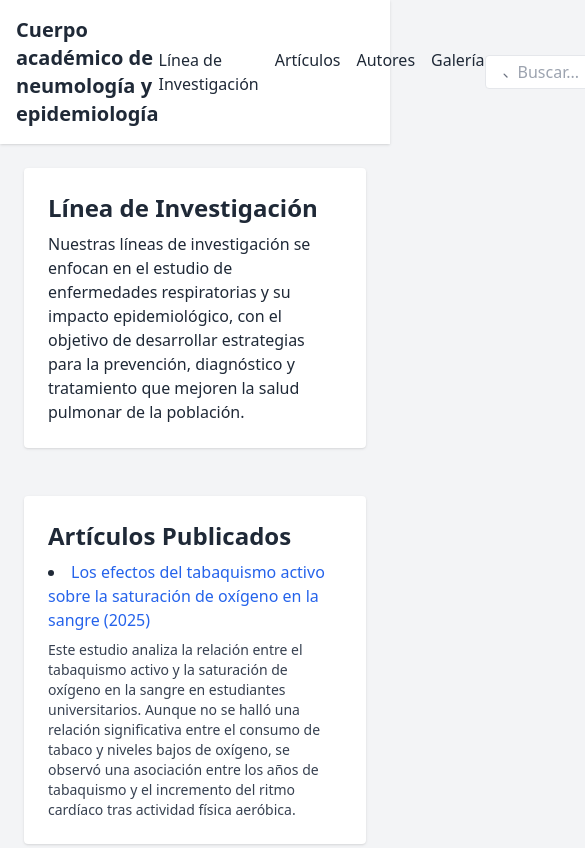
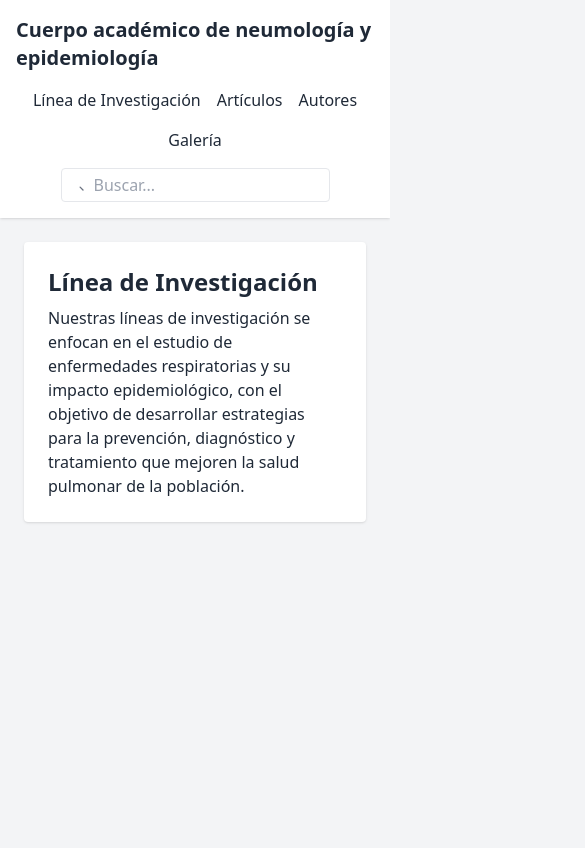
Before and after one commit to EmiF88/Comunicaci-nCiencia, a plain HTML site: page index.html in a window 390 px wide. Shown: the top 848 px of the page, 585 px wide, since content can reach past the window. Drawn offline with nearby package versions, Linux system fonts and the light colour scheme.

Commit message:
Update index.html

```diff
--- a/index.html
+++ b/index.html
@@ -8,22 +8,33 @@
   <script>
     function buscarContenido() {
       const input = document.getElementById('busqueda').value.toLowerCase();
-      const secciones = document.querySelectorAll('section');
+      const secciones = document.querySelectorAll('main section');
       secciones.forEach(sec => {
         sec.style.display = sec.textContent.toLowerCase().includes(input) ? 'block' : 'none';
       });
     }
+
+    function mostrarSeccion(id) {
+      const secciones = document.querySelectorAll('main section');
+      secciones.forEach(sec => {
+        sec.style.display = sec.id === id ? 'block' : 'none';
+      });
+    }
+
+    window.onload = () => {
+      mostrarSeccion('linea'); // Muestra solo la primera sección al cargar
+    };
   </script>
 </head>
 <body class="bg-gray-100 text-gray-800">
   <!-- Navbar -->
-  <nav class="bg-white shadow p-4 flex justify-between items-center">
+  <nav class="bg-white shadow p-4 flex flex-col md:flex-row justify-between items-center gap-4">
     <h1 class="text-xl font-bold">Cuerpo académico de neumología y epidemiología</h1>
-    <ul class="flex gap-4">
-      <li><a href="#linea" class="hover:text-blue-500">Línea de Investigación</a></li>
-      <li><a href="#articulos" class="hover:text-blue-500">Artículos</a></li>
-      <li><a href="#autores" class="hover:text-blue-500">Autores</a></li>
-      <li><a href="#galeria" class="hover:text-blue-500">Galería</a></li>
+    <ul class="flex gap-4 flex-wrap justify-center">
+      <li><button onclick="mostrarSeccion('linea')" class="hover:text-blue-500">Línea de Investigación</button></li>
+      <li><button onclick="mostrarSeccion('articulos')" class="hover:text-blue-500">Artículos</button></li>
+      <li><button onclick="mostrarSeccion('autores')" class="hover:text-blue-500">Autores</button></li>
+      <li><button onclick="mostrarSeccion('galeria')" class="hover:text-blue-500">Galería</button></li>
     </ul>
     <div class="relative">
       <input id="busqueda" type="text" placeholder="Buscar..." onkeyup="buscarContenido()" class="border p-1 rounded pl-8" />
@@ -40,7 +51,7 @@
       <p>Nuestras líneas de investigación se enfocan en el estudio de enfermedades respiratorias y su impacto epidemiológico, con el objetivo de desarrollar estrategias para la prevención, diagnóstico y tratamiento que mejoren la salud pulmonar de la población.</p>
     </section>
 
-    <section id="articulos" class="bg-white p-6 rounded shadow">
+    <section id="articulos" class="bg-white p-6 rounded shadow hidden">
       <h2 class="text-2xl font-semibold mb-2">Artículos Publicados</h2>
       <ul class="list-disc list-inside">
         <li>
@@ -54,7 +65,7 @@
       </ul>
     </section>
 
-    <section id="autores" class="bg-white p-6 rounded shadow">
+    <section id="autores" class="bg-white p-6 rounded shadow hidden">
       <h2 class="text-2xl font-semibold mb-2">Acerca de los Autores</h2>
       <div class="grid md:grid-cols-2 gap-6 items-center">
         <div>
@@ -88,7 +99,7 @@
       </div>
     </section>
 
-    <section id="galeria" class="bg-white p-6 rounded shadow">
+    <section id="galeria" class="bg-white p-6 rounded shadow hidden">
       <h2 class="text-2xl font-semibold mb-2">Galería</h2>
       <div class="grid grid-cols-2 md:grid-cols-4 gap-4">
         <img src="WebImg1.jpg" alt="Imagen 1" class="rounded shadow" />
```
